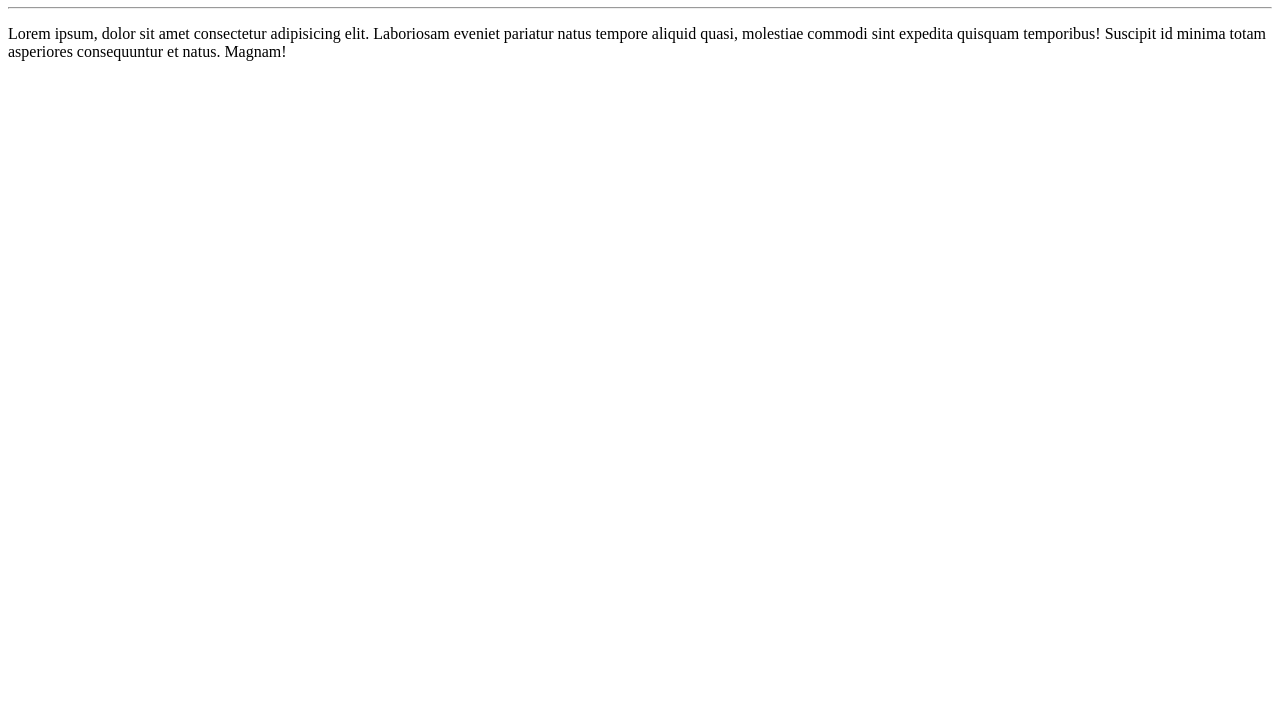
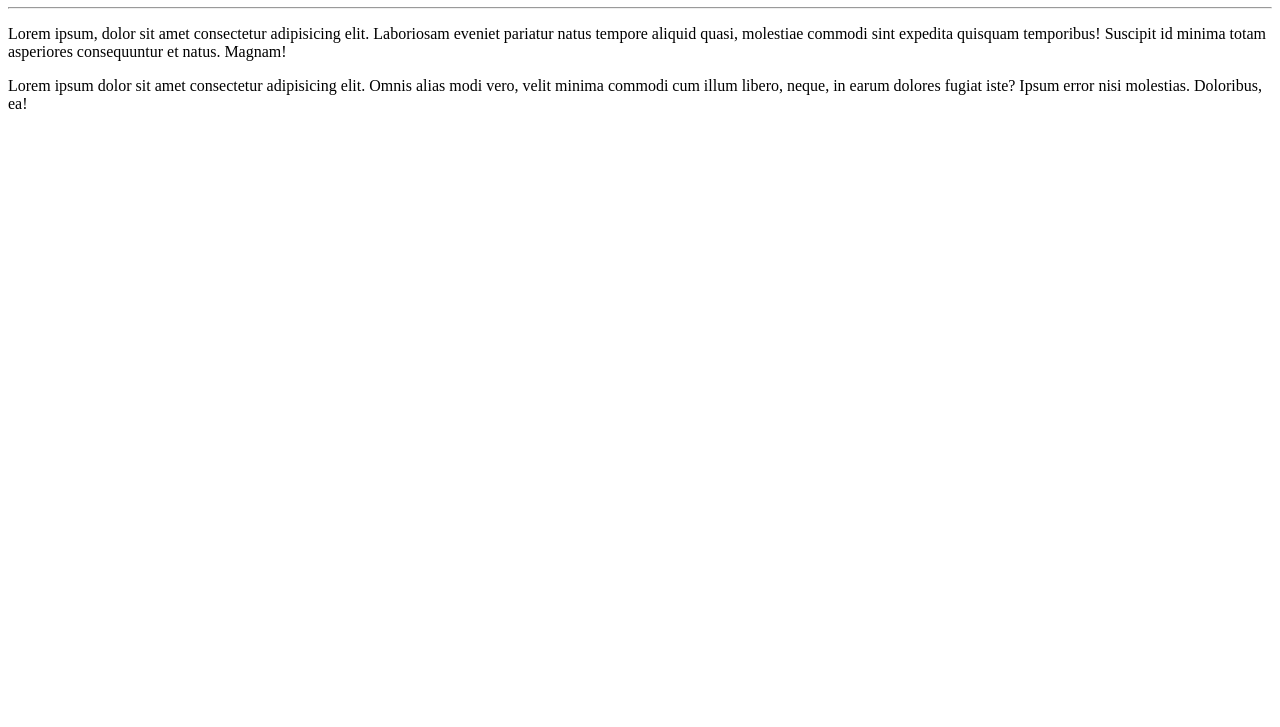
Before and after one commit to brunoabianchi96/Ola-Mundo, a plain HTML site: page site exemplo/index.html in a window 1280 px wide. Shown: the part 73-800 px from the top of the page. Drawn offline with Linux system fonts and the light colour scheme.

Commit message:
Adicionei um parágrafo

```diff
--- a/site exemplo/index.html
+++ b/site exemplo/index.html
@@ -9,6 +9,7 @@
     <h1>Olá, Mundo!</h1>
     <hr>
     <p>Lorem ipsum, dolor sit amet consectetur adipisicing elit. Laboriosam eveniet pariatur natus tempore aliquid quasi, molestiae commodi sint expedita quisquam temporibus! Suscipit id minima totam asperiores consequuntur et natus. Magnam!</p>
+    <p>Lorem ipsum dolor sit amet consectetur adipisicing elit. Omnis alias modi vero, velit minima commodi cum illum libero, neque, in earum dolores fugiat iste? Ipsum error nisi molestias. Doloribus, ea!</p>
 
 </body>
 </html>
```
